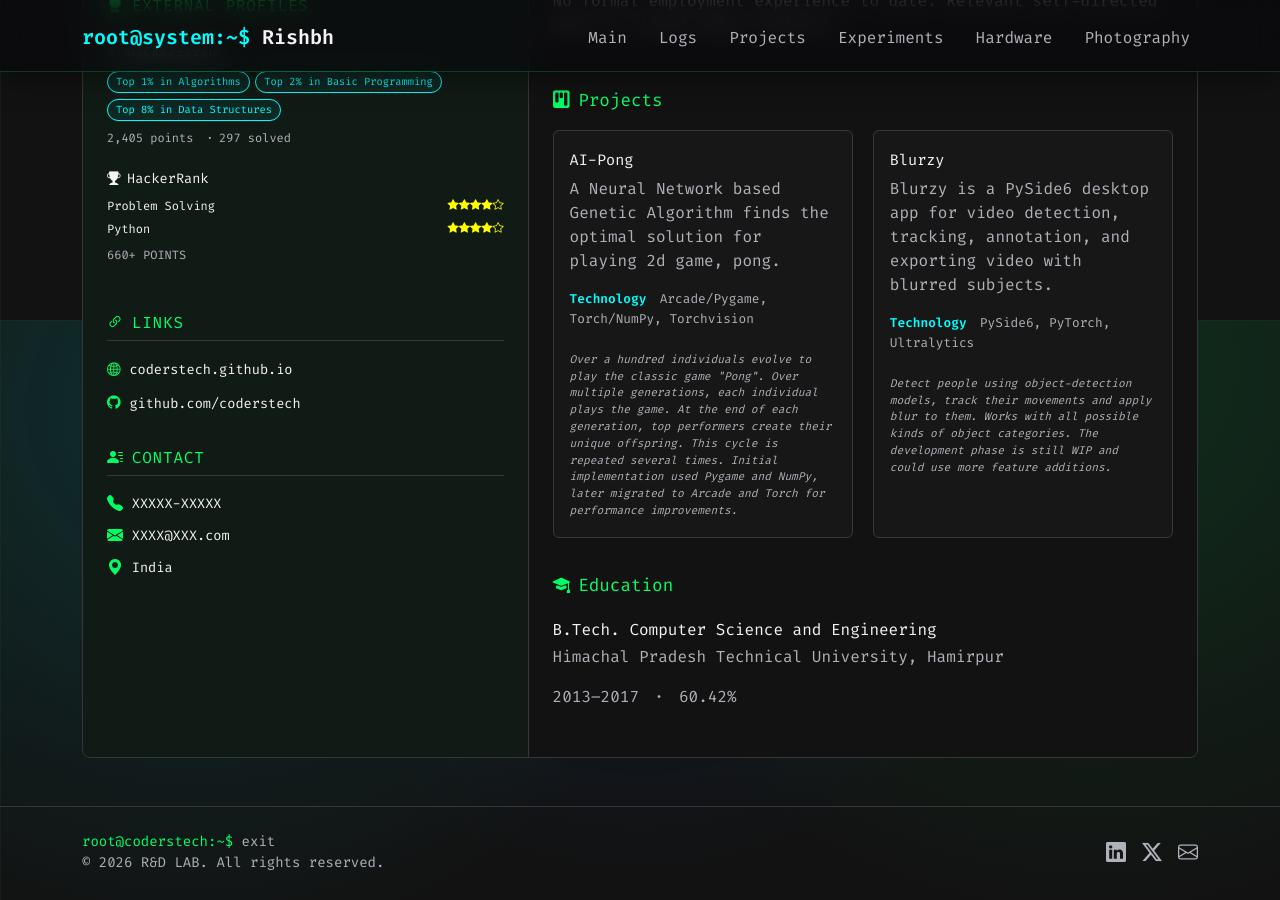
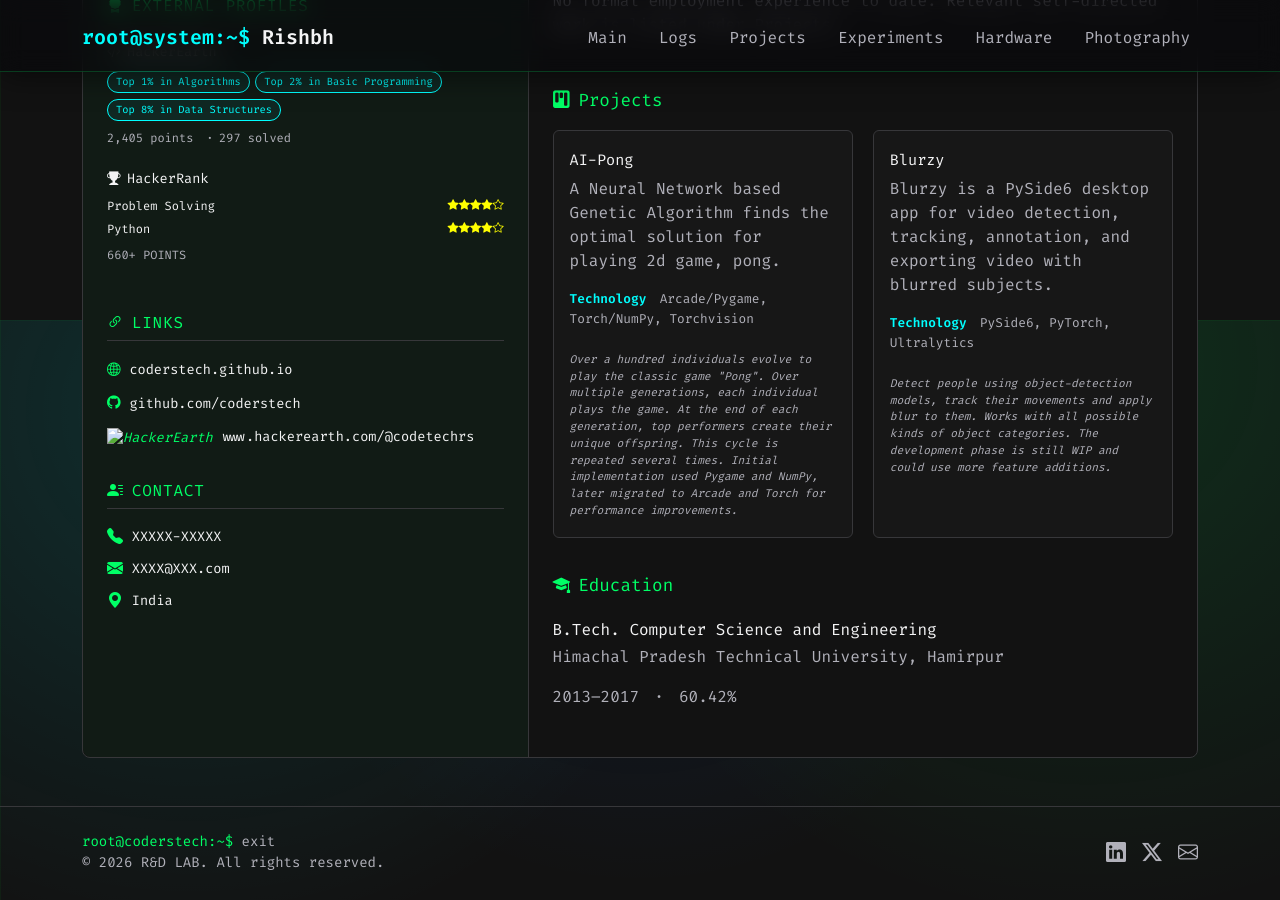
Before and after one commit to CodeRSTech/coderstech.github.io, a Jekyll site: the page built from resume.md, in a window 1280 px wide and 900 px high, scrolled down 580 px. Built offline with Jekyll 4.4.1, drawn with Linux system fonts in a browser that asks for light colours.

Commit message:
updated sections

```diff
--- a/resume.md
+++ b/resume.md
@@ -94,6 +94,12 @@ resume_page: true
           </a>
         </li>
         {% endif %}
+        <li>
+          <a href="https://www.hackerearth.com/@codetechrs" target="_blank" rel="noopener noreferrer">
+            <i class="bi" aria-hidden="true"><img src="https://cdn.hackerearth.com/community/production/static/img/favicon/favicon-16x16.png" alt="HackerEarth"></i>
+            <span>www.hackerearth.com/@codetechrs</span>
+          </a>
+        </li>
       </ul>
     </section>
     <section class="resume-side-section resume-contact" aria-labelledby="resume-contact">
```
